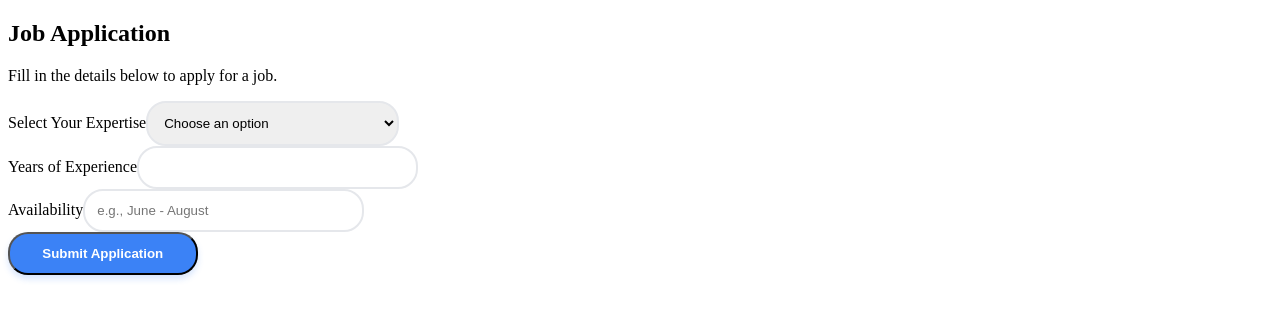
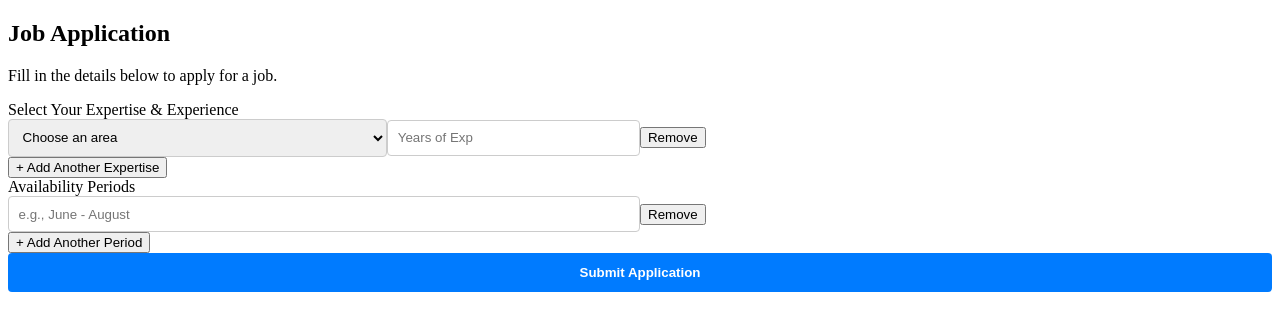
Before and after one commit to fAribAmo/Reqruitment-app, a Vue app in the folder frontend/: page /apply in a window 1280 px wide. Shown: the top 330 px of the page. Built offline with nearby package versions, Linux system fonts and the light colour scheme.

Commit message:
Update Apply.vue

```diff
--- a/frontend/src/pages/Apply.vue
+++ b/frontend/src/pages/Apply.vue
@@ -1,31 +1,111 @@
 <template>
   <div class="flex items-center justify-center min-h-screen bg-gray-100">
-      <div class="max-w-2xl w-full p-8 bg-white shadow-lg rounded-lg transform transition-all duration-300 hover:shadow-xl">
-
+    <div class="max-w-3xl w-full p-8 bg-white shadow-lg rounded-lg">
       <!-- Header -->
       <div class="flex items-center gap-3">
         <h2 class="text-2xl font-bold text-gray-800">Job Application</h2>
       </div>
-        <p class="text-gray-600 mt-2">Fill in the details below to apply for a job.</p>
+      <p class="text-gray-600 mt-2">
+        Fill in the details below to apply for a job.
+      </p>
 
       <!-- Form -->
       <form @submit.prevent="submitApplication" class="mt-6 space-y-6">
+
+        <!-- Expertise & Experience Section -->
         <div>
-            <label class="block text-gray-700 font-semibold">Select Your Expertise</label>
-            <select v-model="expertise" class="input-field">
-              <option disabled value="">Choose an option</option>
-              <option v-for="area in expertiseOptions" :key="area" :value="area">{{ area }}</option>
+          <label class="block text-gray-700 font-semibold mb-2">
+            Select Your Expertise & Experience
+          </label>
+
+          <!-- Render multiple expertise entries via v-for -->
+          <div
+            v-for="(entry, index) in expertiseEntries"
+            :key="index"
+            class="flex items-center gap-4 mb-3"
+          >
+            <select
+              v-model="entry.expertise"
+              class="input-field"
+              style="width: 30%"
+            >
+              <option disabled value="">Choose an area</option>
+              <option
+                v-for="area in expertiseOptions"
+                :key="area"
+                :value="area"
+              >
+                {{ area }}
+              </option>
             </select>
+
+            <input
+              type="number"
+              min="0"
+              v-model="entry.experience"
+              placeholder="Years of Exp"
+              class="input-field"
+              style="width: 20%"
+            />
+
+            <!-- Remove one expertise entry -->
+            <button
+              type="button"
+              class="px-4 py-2 text-white bg-red-500 rounded"
+              @click="removeExpertise(index)"
+            >
+              Remove
+            </button>
           </div>
 
-          <div>
-            <label class="block text-gray-700 font-semibold">Years of Experience</label>
-            <input type="number" v-model="experience" min="0" class="input-field" />
+          <!-- Add another expertise entry -->
+          <button
+            type="button"
+            class="px-4 py-2 text-white bg-green-500 rounded"
+            @click="addExpertise"
+          >
+            + Add Another Expertise
+          </button>
         </div>
 
+        <!-- Availability Section -->
         <div>
-            <label class="block text-gray-700 font-semibold">Availability</label>
-            <input type="text" v-model="availability" placeholder="e.g., June - August" class="input-field" />
+          <label class="block text-gray-700 font-semibold mb-2">
+            Availability Periods
+          </label>
+
+          <!-- Render multiple availability periods via v-for -->
+          <div
+            v-for="(period, idx) in availabilityPeriods"
+            :key="idx"
+            class="flex items-center gap-4 mb-3"
+          >
+            <input
+              type="text"
+              v-model="availabilityPeriods[idx]"
+              placeholder="e.g., June - August"
+              class="input-field"
+              style="width: 50%"
+            />
+
+            <!-- Remove one availability period -->
+            <button
+              type="button"
+              class="px-4 py-2 text-white bg-red-500 rounded"
+              @click="removeAvailability(idx)"
+            >
+              Remove
+            </button>
+          </div>
+
+          <!-- Add another availability period -->
+          <button
+            type="button"
+            class="px-4 py-2 text-white bg-green-500 rounded"
+            @click="addAvailability"
+          >
+            + Add Another Period
+          </button>
         </div>
 
         <!-- Submit Button -->
@@ -34,16 +114,35 @@
         </button>
       </form>
 
-        <!-- Messages -->
-        <p v-if="message" class="text-green-600 mt-4 text-center font-medium">{{ message }}</p>
-        <p v-if="errorMessage" class="text-red-500 mt-2 text-center font-medium">{{ errorMessage }}</p>
+      <!-- Success/Error Messages -->
+      <p
+        v-if="message"
+        class="text-green-600 mt-4 text-center font-medium"
+      >
+        {{ message }}
+      </p>
+      <p
+        v-if="errorMessage"
+        class="text-red-500 mt-2 text-center font-medium"
+      >
+        {{ errorMessage }}
+      </p>
     </div>
 
     <!-- Confirmation Popup -->
-      <div v-if="showConfirmation" class="fixed inset-0 flex items-center justify-center bg-black bg-opacity-50 backdrop-blur-sm transition-opacity duration-300">
-        <div class="bg-white p-6 rounded-lg shadow-lg text-center transform scale-95 transition-transform duration-300 animate-popup">
-          <h3 class="text-xl font-semibold text-gray-700">✅ Application Submitted!</h3>
-          <p class="text-gray-600 mt-2">Redirecting you to the dashboard...</p>
+    <div
+      v-if="showConfirmation"
+      class="fixed inset-0 flex items-center justify-center bg-black bg-opacity-50 backdrop-blur-sm transition-opacity duration-300"
+    >
+      <div
+        class="bg-white p-6 rounded-lg shadow-lg text-center transform scale-95 transition-transform duration-300 animate-popup"
+      >
+        <h3 class="text-xl font-semibold text-gray-700">
+          ✅ Application Submitted!
+        </h3>
+        <p class="text-gray-600 mt-2">
+          Redirecting you to the dashboard...
+        </p>
       </div>
     </div>
   </div>
@@ -53,47 +152,122 @@
 export default {
   data() {
     return {
-        expertise: "",
-        experience: "",
-        availability: "",
+      // Dropdown options for areas of expertise
+      expertiseOptions: ["Customer Service", "Ride Operator", "Food & Beverage"],
+
+      // Store multiple expertise entries in an array
+      // We'll load them from localStorage in mounted()
+      expertiseEntries: [],
+
+      // Store multiple availability periods in an array
+      availabilityPeriods: [],
+
       message: "",
       errorMessage: "",
       showConfirmation: false,
-        expertiseOptions: ["Customer Service", "Ride Operator", "Food & Beverage"]
     };
   },
+  created() {
+    // You could also do this in mounted(), but created() is fine for localStorage
+    const savedExpertise = localStorage.getItem("expertiseEntries");
+    const savedAvailability = localStorage.getItem("availabilityPeriods");
+
+    if (savedExpertise) {
+      this.expertiseEntries = JSON.parse(savedExpertise);
+    } else {
+      // If there's nothing saved, initialize with one empty entry
+      this.expertiseEntries = [{ expertise: "", experience: "" }];
+    }
+
+    if (savedAvailability) {
+      this.availabilityPeriods = JSON.parse(savedAvailability);
+    } else {
+      // Initialize with one empty period if nothing saved
+      this.availabilityPeriods = [""];
+    }
+  },
+  watch: {
+    // Watch each data array deeply so that localStorage is updated on any change
+    expertiseEntries: {
+      deep: true,
+      handler(newVal) {
+        localStorage.setItem("expertiseEntries", JSON.stringify(newVal));
+      }
+    },
+    availabilityPeriods: {
+      deep: true,
+      handler(newVal) {
+        localStorage.setItem("availabilityPeriods", JSON.stringify(newVal));
+      }
+    }
+  },
   methods: {
+    // Add another expertise entry
+    addExpertise() {
+      this.expertiseEntries.push({ expertise: "", experience: "" });
+    },
+    // Remove an expertise entry by index
+    removeExpertise(index) {
+      this.expertiseEntries.splice(index, 1);
+    },
+    // Add another availability period
+    addAvailability() {
+      this.availabilityPeriods.push("");
+    },
+    // Remove an availability period by index
+    removeAvailability(index) {
+      this.availabilityPeriods.splice(index, 1);
+    },
+    // Submit the form
     submitApplication() {
-        // Reset messages
+      // Clear any previous messages
       this.message = "";
       this.errorMessage = "";
 
-        if (!this.expertise || !this.experience || !this.availability) {
-          this.errorMessage = "All fields are required!";
+      // Basic validation: at least one valid expertise with non-empty data
+      const hasValidExpertise = this.expertiseEntries.some(
+        (item) => item.expertise && item.experience !== ""
+      );
+      // And at least one non-empty availability period
+      const hasValidAvailability = this.availabilityPeriods.some(
+        (period) => period.trim() !== ""
+      );
+
+      if (!hasValidExpertise) {
+        this.errorMessage = "Please enter at least one valid area of expertise and years of experience!";
+        return;
+      }
+      if (!hasValidAvailability) {
+        this.errorMessage = "Please enter at least one availability period!";
         return;
       }
 
-        // Show confirmation popup
+      // If validation passes, show the confirmation popup
       this.showConfirmation = true;
 
+      // Simulate saving to server, then clear or redirect
       setTimeout(() => {
         this.showConfirmation = false;
+        this.message = "Your application has been submitted!";
         this.$router.push("/dashboard");
+
+        // clear localStorage
+        localStorage.removeItem("expertiseEntries");
+        localStorage.removeItem("availabilityPeriods");
       }, 2000);
-      }
-    }
+    },
+  },
 };
 </script>
 
 <style scoped>
 /* Input fields with hover and focus effects */
 .input-field {
-    width: 20%;
-    padding: 12px;
-    border: 2px solid #e5e7eb;
-    border-radius: 20px;
-    outline: none;
-    transition: border-color 0.3s ease, box-shadow 0.3s ease;
+  width: 100%;
+  padding: 0.6rem;
+  border: 1px solid #ccc;
+  border-radius: 4px;
+  box-sizing: border-box;
 }
 
 .input-field:focus {
@@ -103,15 +277,14 @@
 
 /* Submit button with animation */
 .submit-button {
-    width: 15%;
-    padding: 12px;
-    background-color: #3b82f6;
-    color: white;
-    font-weight: bold;
-    border-radius: 20px;
-    box-shadow: 0 4px 6px rgba(59, 130, 246, 0.2);
-    transition: all 0.3s ease;
-
+  width: 100%;
+  padding: 0.75rem;
+  border: none;
+  border-radius: 4px;
+  background-color: #007bff;
+  color: #fff;
+  font-weight: 600;
+  cursor: pointer;
 }
 
 .submit-button:hover {
```
Lines whose indentation alone changed are shown as unchanged.
